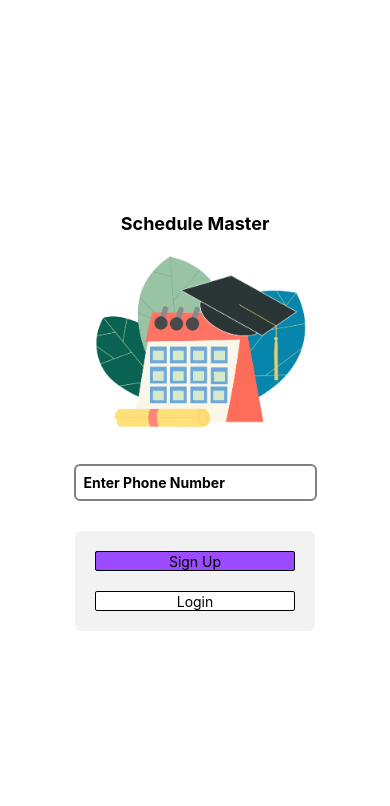
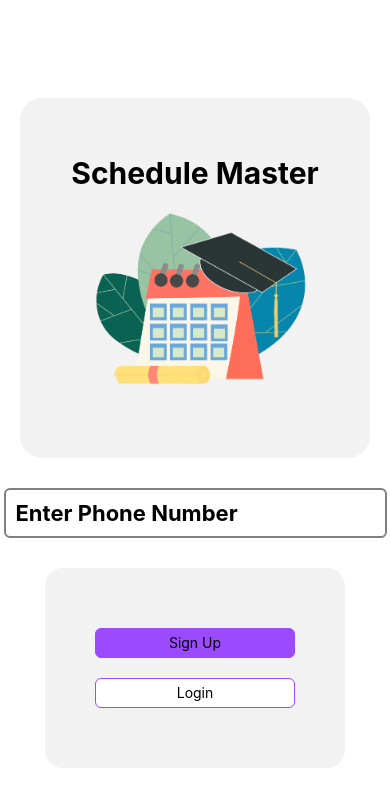
Before and after one commit to Apeksha16/ScheduleMaster, a React Native app: screen / in a window 390 px wide. Shown: the top 806 px of the page. Built offline with nearby package versions, Linux system fonts and the light colour scheme.

Commit message:
some UI fixes

```diff
--- a/App.tsx
+++ b/App.tsx
@@ -1,15 +1,19 @@
 import { StatusBar } from 'expo-status-bar';
 import { StyleSheet, Text, View, Image, TextInput, TouchableOpacity } from 'react-native';
+
 
 export default function App() {
   return (
     <View style={styles.container}>
-      <Text style={styles.header}>Schedule Master</Text>
 
-      <Image style={styles.picture1} source={require('./assets/photos/login-01.jpg')} />
+      <View style={styles.upperContainer}>
+        <Text style={styles.header}>Schedule Master</Text>
 
+        <Image style={styles.picture1} source={require('./assets/photos/login.png')} />
+      </View>
       <TextInput style={styles.phoneNumber} placeholder='Enter Phone Number'></TextInput>
       <View style={styles.lowerContainer}>
+
         <TouchableOpacity style={styles.signUp} >
           <Text>Sign Up</Text>
         </TouchableOpacity>
@@ -18,7 +22,7 @@ export default function App() {
         </TouchableOpacity>
       </View>
       <StatusBar style="auto" />
-    </View>
+    </View >
   );
 }
 
@@ -27,11 +31,33 @@ const styles = StyleSheet.create({
     flex: 1,
     backgroundColor: '#fff',
     alignItems: 'center',
+    justifyContent: 'flex-start',
+  },
+  upperContainer: {
+    backgroundColor: '#f2f2f2',
+    marginTop: "25%",
+    width: 350,
+    borderRadius: 22,
+    alignItems: 'center',
     justifyContent: 'center',
+    height: 360,
+
+  },
+  lowerContainer: {
+
+    flexDirection: 'column',
+    backgroundColor: '#f2f2f2',
+    alignItems: 'center',
+    justifyContent: 'center',
+    borderRadius: 18,
+    width: 300,
+    height: 200,
+
+
   },
   header: {
     fontWeight: 'bold',
-    fontSize: 18,
+    fontSize: 30,
     alignItems: 'center',
   },
   picture1: {
@@ -39,23 +65,14 @@ const styles = StyleSheet.create({
     width: 280,
 
   },
-  lowerContainer: {
 
-    flexDirection: 'column',
-    marginTop: 30,
-    backgroundColor: '#f2f2f2',
-    alignItems: 'center',
-    justifyContent: 'center',
-    borderRadius: 6,
-    padding: 20,
-
-  },
 
   signUp: {
     borderWidth: 1,
     backgroundColor: '#9b4afe',
-    borderRadius: 2,
-    height: 20,
+    borderColor: '#9b4afe',
+    borderRadius: 6,
+    height: 30,
     width: 200,
     alignItems: 'center',
     justifyContent: 'center',
@@ -67,20 +84,22 @@ const styles = StyleSheet.create({
     borderWidth: 1,
     marginTop: 20,
     backgroundColor: 'white',
-    borderRadius: 2,
+    borderRadius: 6,
+    borderColor: '#9b4afe',
     alignItems: 'center',
     justifyContent: 'center',
-    height: 20,
+    height: 30,
     width: 200,
     alignSelf: 'center',
 
   },
   phoneNumber: {
-    marginTop: 20,
+    margin: 30,
     fontWeight: 'bold',
     borderRadius: 6,
     borderColor: 'grey',
     borderWidth: 2,
-    padding: 8,
+    padding: 10,
+    fontSize: 22,
   },
 });
--- a/package.json
+++ b/package.json
@@ -15,7 +15,9 @@
     "react-native": "0.71.4",
     "react-native-web": "~0.18.10",
     "react-dom": "18.2.0",
-    "@expo/webpack-config": "^18.0.1"
+    "@expo/webpack-config": "^18.0.1",
+    "react-native-screens": "~3.20.0",
+    "react-native-safe-area-context": "4.5.0"
   },
   "devDependencies": {
     "@babel/core": "^7.20.0",
```
Also changed, not shown: assets/photos/login.png (added), 1 other file (tests, documents, lock files or other folders).
